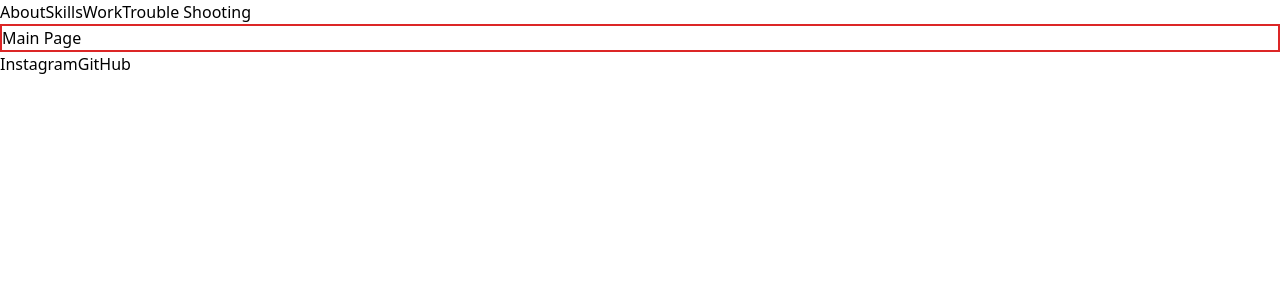
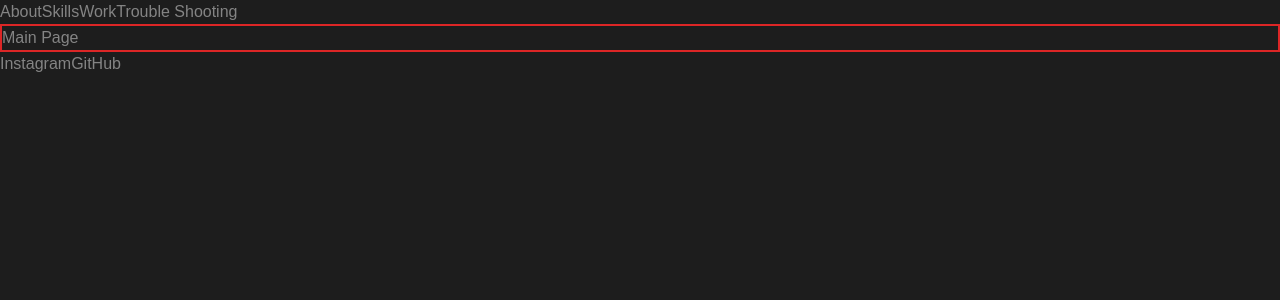
Before and after one commit to jinwoongBang/portfolio, a Next.js app: page / in a window 1280 px wide. Shown: the top 300 px of the page. Built offline with nearby package versions, Linux system fonts and the light colour scheme.

Commit message:
feature : Noto sans 웹 폰트 적용

```diff
--- a/src/components/layout/index.tsx
+++ b/src/components/layout/index.tsx
@@ -6,7 +6,7 @@ import styles from 'src/components/layout/styles.module.css';
 
 function Layout({ children }: LayoutProps) {
   return (
-    <div className="">
+    <div>
       <header>
         <nav>
           <a>About</a>
--- a/styles/globals.css
+++ b/styles/globals.css
@@ -1,3 +1,10 @@
 @tailwind base;
 @tailwind components;
 @tailwind utilities;
+
+@import url(//fonts.googleapis.com/earlyaccess/notosanskr.css);
+
+body {
+  @apply bg-my-dark text-my-gray;
+  font-family: 'Noto Sans KR', sans-serif;
+}
--- a/tailwind.config.js
+++ b/tailwind.config.js
@@ -6,9 +6,10 @@ module.exports = {
   theme: {
     extend: {
       colors: {
-        'bang-bg-dark': '#1D1D1D',
-        'bang-primary': '#5571FD',
-        'bang-secondary': '#C2306C',
+        'my-dark': '#1D1D1D',
+        'my-gray': '#848484',
+        'my-primary': '#5571FD',
+        'my-secondary': '#C2306C',
       },
     },
   },
```
